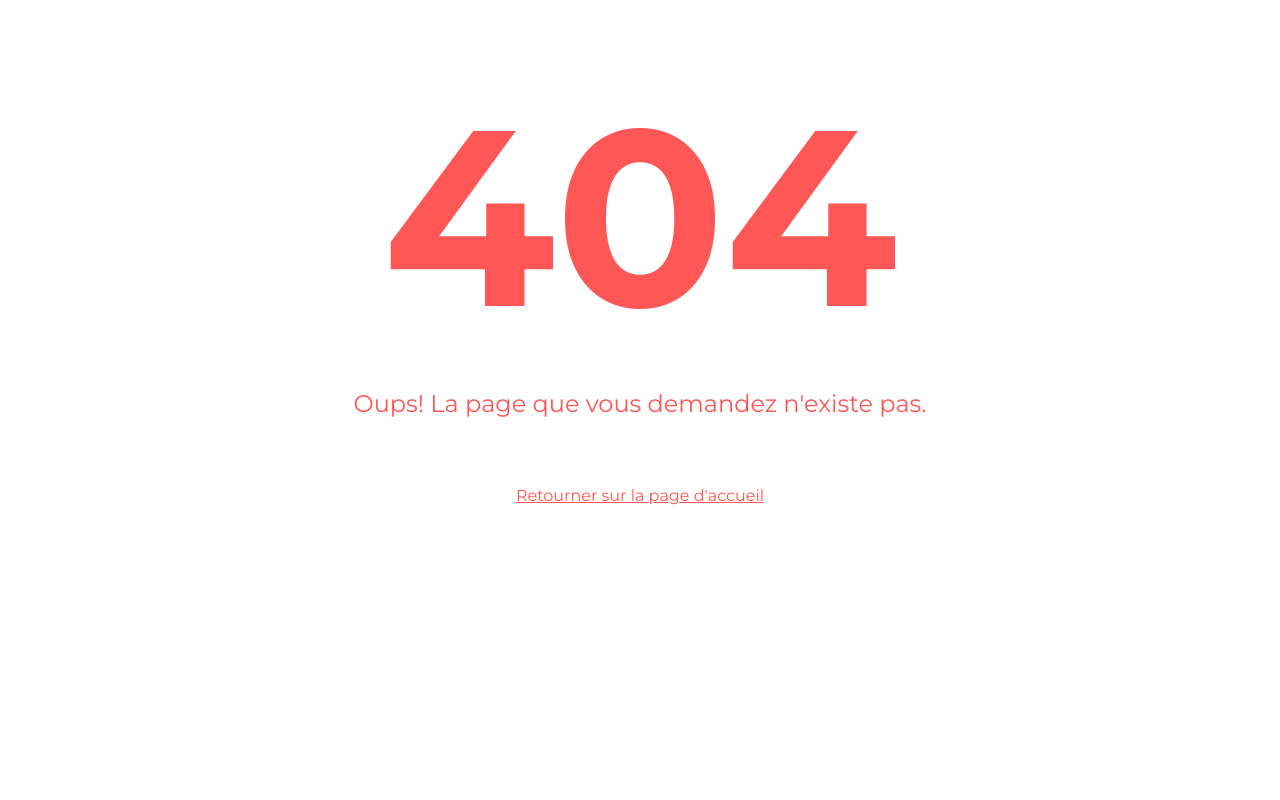
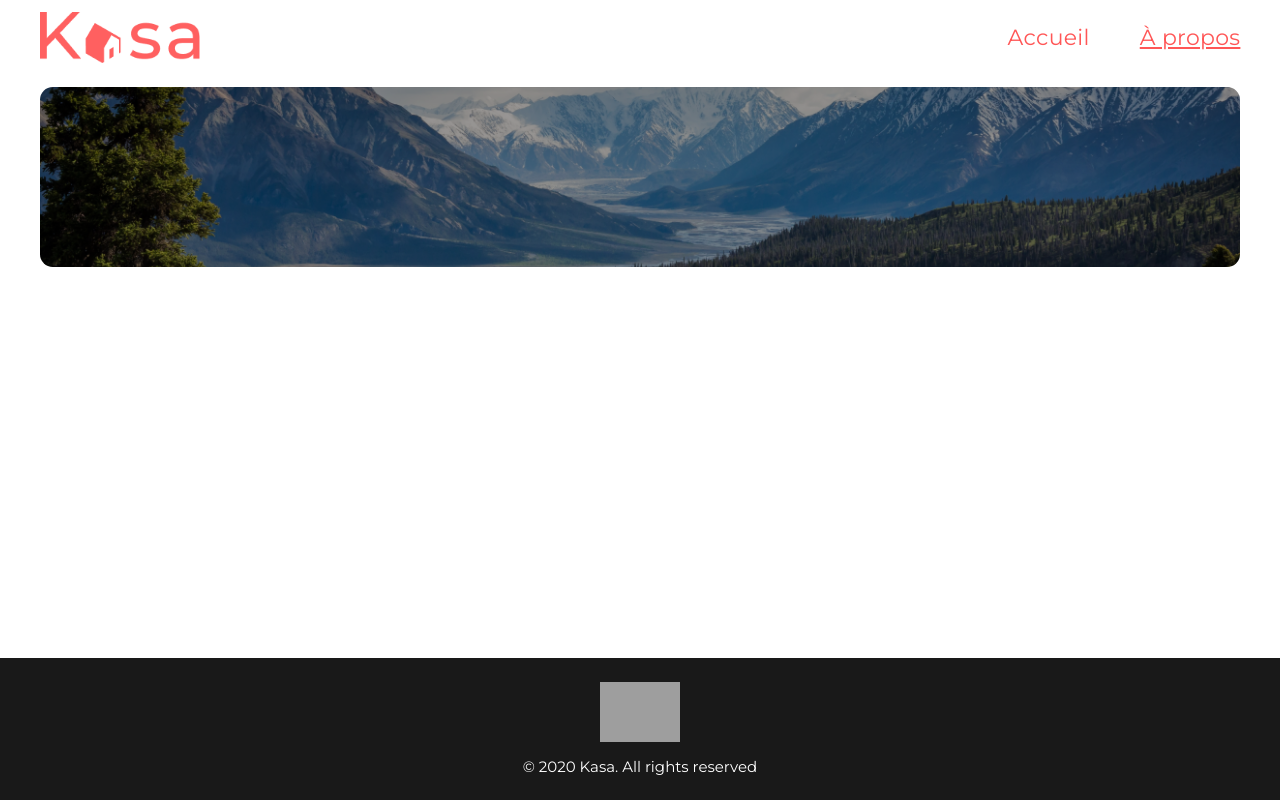
Before and after one commit to CamilleLinan/Kasa, a React (Vite) app: page /about in a window 1280 px wide. Before the commit this address had no page. Built offline with nearby package versions, Linux system fonts and the light colour scheme; grey boxes are pictures that could not be loaded.

Commit message:
create about page

```diff
--- a/package.json
+++ b/package.json
@@ -10,6 +10,8 @@
     "preview": "vite preview"
   },
   "dependencies": {
+    "@fortawesome/free-solid-svg-icons": "^6.5.1",
+    "@fortawesome/react-fontawesome": "^0.2.0",
     "react": "^18.2.0",
     "react-dom": "^18.2.0",
     "react-router-dom": "^6.21.1",
--- a/src/components/Routes/Routes.tsx
+++ b/src/components/Routes/Routes.tsx
@@ -1,5 +1,6 @@
 import { BrowserRouter, Routes, Route } from "react-router-dom";
 import Home from "../../pages/Home/Home";
+import About from "../../pages/About/About";
 import NoMatch from "../../pages/NotFound/NotFound";
 
 const IndexRoutes = () => {
@@ -8,6 +9,7 @@ const IndexRoutes = () => {
             <Routes>
                 <Route path="/" element={<Home />} />
                 <Route path="/home" element={<Home />} />
+                <Route path="/about" element={<About />} />
                 <Route path="*" element={<NoMatch />} />
             </Routes>
         </BrowserRouter>
--- /dev/null
+++ b/src/pages/About/About.tsx
@@ -0,0 +1,22 @@
+import { FC } from 'react';
+import './_About.scss';
+import Header from "../../components/Layouts/Header/Header";
+import Banner from '../../components/Layouts/Banner/Banner';
+
+import Footer from '../../components/Layouts/Footer/Footer';
+import aboutBanner from '../../styles/img/kasa-about-banner.png'
+
+const About:FC = () => {
+    return (
+        <>
+            <Header />
+            <Banner
+                title=''
+                src={aboutBanner} />
+
+            <Footer />
+        </>
+    )
+};
+
+export default About;
```
Also changed, not shown: src/components/Layouts/Collapse/Collapse.tsx (added), src/components/Layouts/Collapse/_Collapse.scss (added), src/pages/About/_About.scss (added), src/styles/img/kasa-about-banner.png (added), 1 other file (tests, documents, lock files or other folders).
